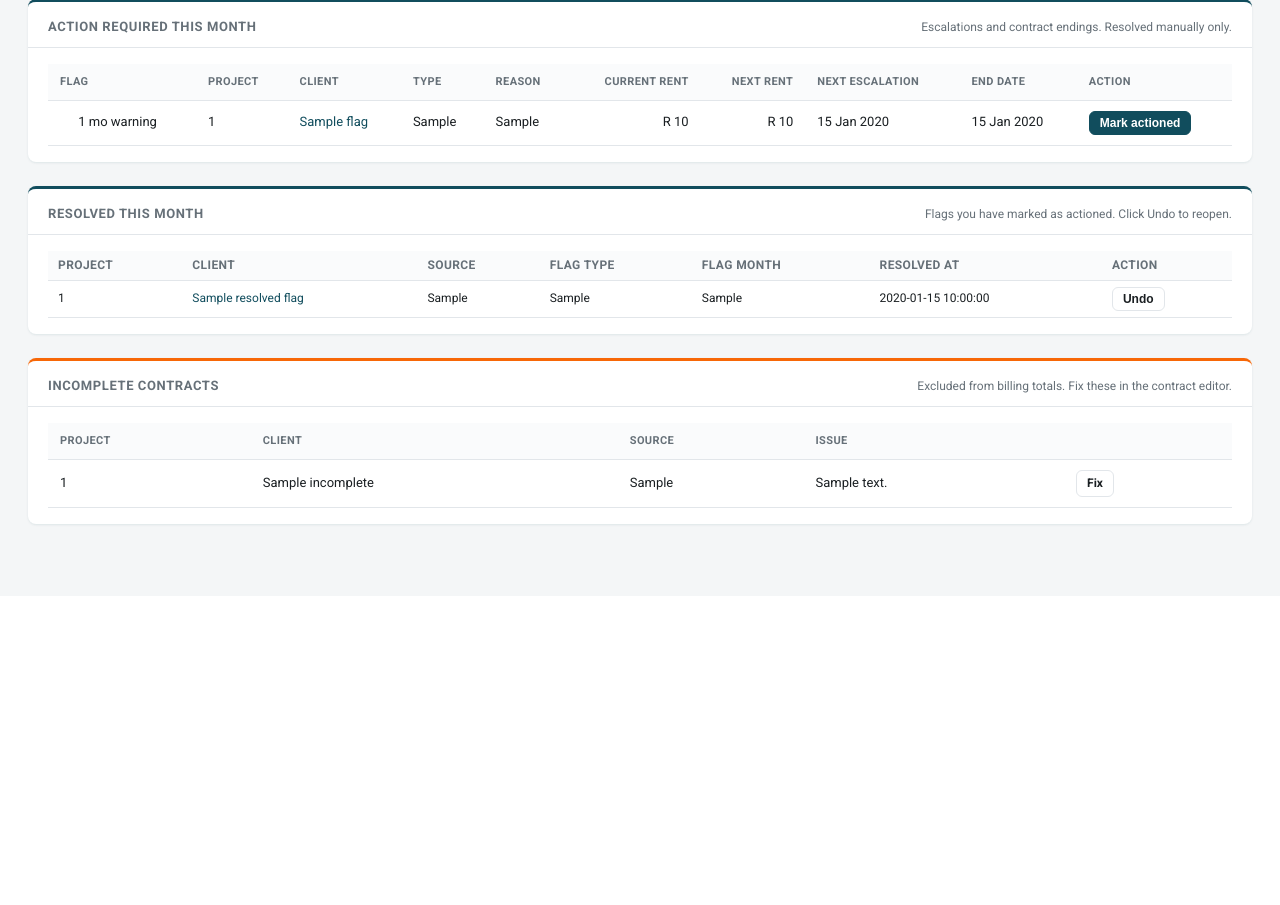
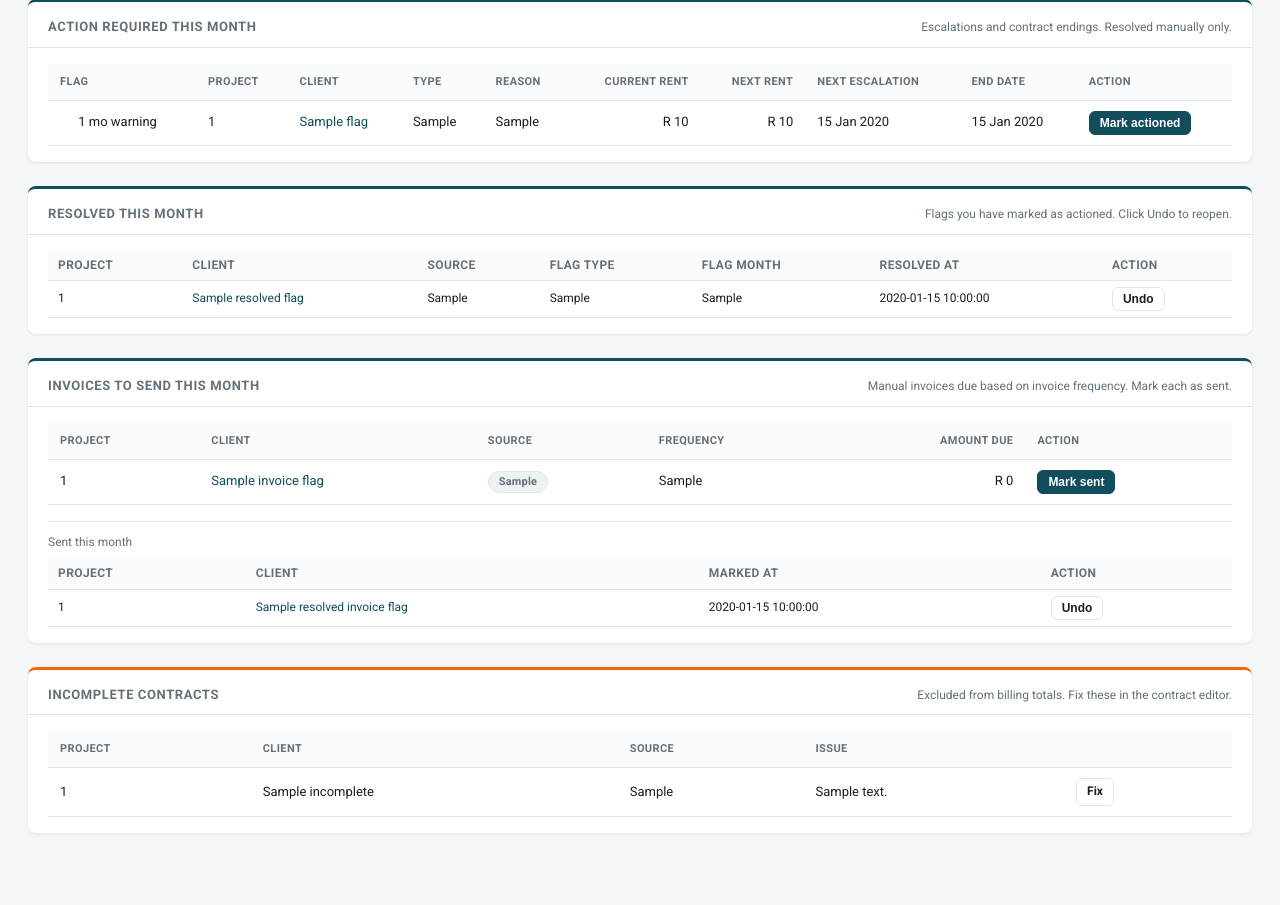
Before and after one commit to Ruang66/forest-financial-om-dashboard, a FastAPI app: template templates/dashboard.html in a window 1280 px wide. Shown: the part 502-1407 px from the top of the page. Before the commit the page ends 1029 px from the top, so only its background shows below. Run offline with FastAPI, Linux system fonts and the light colour scheme; the visitor is signed in with stand-in values (Sample User, id 1); the template is opened without the code that fills it: most values are stand-ins (such as "Sample title", 1, 10 or a date in 2020); some libraries are stand-ins or nearby versions.

Commit message:
Add Invoices to Send This Month panel for manual invoices based on frequency

```diff
--- a/db.py
+++ b/db.py
@@ -50,7 +50,7 @@ _SCHEMA = [
     """CREATE TABLE IF NOT EXISTS flag_actions (
         id            SERIAL PRIMARY KEY,
         contract_id   INTEGER NOT NULL REFERENCES contracts(id) ON DELETE CASCADE,
-        flag_type     TEXT    NOT NULL CHECK (flag_type IN ('escalation','end','escalation_and_end','renewal_decision')),
+        flag_type     TEXT    NOT NULL CHECK (flag_type IN ('escalation','end','escalation_and_end','renewal_decision','invoice_due')),
         flag_month    TEXT    NOT NULL,
         resolved_at   TEXT    NOT NULL DEFAULT to_char(now(), 'YYYY-MM-DD HH24:MI:SS'),
         resolved_by   TEXT,
@@ -103,6 +103,16 @@ def _migrate_legacy(cur) -> None:
         cur.execute("ALTER TABLE contracts ADD COLUMN notice_period_days INTEGER NOT NULL DEFAULT 60")
     if "invoice_frequency" not in cols:
         cur.execute("ALTER TABLE contracts ADD COLUMN invoice_frequency TEXT NOT NULL DEFAULT 'monthly'")
+    # Widen the flag_type CHECK constraint to include invoice_due
+    cur.execute("""
+        ALTER TABLE flag_actions
+        DROP CONSTRAINT IF EXISTS flag_actions_flag_type_check
+    """)
+    cur.execute("""
+        ALTER TABLE flag_actions
+        ADD CONSTRAINT flag_actions_flag_type_check
+        CHECK (flag_type IN ('escalation','end','escalation_and_end','renewal_decision','invoice_due'))
+    """)
 
 
 def fetchall(sql: str, params: Iterable[Any] = ()) -> list:
--- a/templates/dashboard.html
+++ b/templates/dashboard.html
@@ -161,6 +161,87 @@
 </section>
 {% endif %}
 
+{% if data.invoice_flags or data.resolved_invoice_flags %}
+<section class="panel">
+    <div class="panel-header">
+        <h3>Invoices to Send This Month</h3>
+        <span class="muted">Manual invoices due based on invoice frequency. Mark each as sent.</span>
+    </div>
+    <div class="panel-body">
+    {% if data.invoice_flags %}
+        <table class="table">
+            <thead>
+                <tr>
+                    <th>Project</th>
+                    <th>Client</th>
+                    <th>Source</th>
+                    <th>Frequency</th>
+                    <th class="num">Amount Due</th>
+                    <th>Action</th>
+                </tr>
+            </thead>
+            <tbody>
+                {% for f in data.invoice_flags %}
+                <tr>
+                    <td>{{ f.project_number or '-' }}</td>
+                    <td><a href="/contracts/{{ f.id }}">{{ f.client_name }}</a></td>
+                    <td><span class="chip chip-{{ f.sheet_source }}">{{ f.sheet_source | capitalize }}</span></td>
+                    <td>{{ f.invoice_frequency | capitalize }}</td>
+                    <td class="num">{{ f.invoice_amount_due | zar }}</td>
+                    <td>
+                        <form method="post" action="/flags/resolve" class="inline-form">
+                            <input type="hidden" name="contract_id" value="{{ f.id }}">
+                            <input type="hidden" name="flag_type" value="invoice_due">
+                            <input type="hidden" name="flag_month" value="{{ f.flag_month }}">
+                            <input type="hidden" name="redirect" value="/">
+                            <button type="submit" class="btn btn-sm btn-primary">Mark sent</button>
+                        </form>
+                    </td>
+                </tr>
+                {% endfor %}
+            </tbody>
+        </table>
+    {% else %}
+        <p class="empty">All manual invoices for this month have been marked as sent.</p>
+    {% endif %}
+
+    {% if data.resolved_invoice_flags %}
+        <div style="margin-top:16px; border-top:1px solid var(--border); padding-top:12px;">
+            <p class="muted" style="margin:0 0 8px;">Sent this month</p>
+            <table class="table table-compact">
+                <thead>
+                    <tr>
+                        <th>Project</th>
+                        <th>Client</th>
+                        <th>Marked At</th>
+                        <th>Action</th>
+                    </tr>
+                </thead>
+                <tbody>
+                    {% for r in data.resolved_invoice_flags %}
+                    <tr>
+                        <td>{{ r.project_number or '-' }}</td>
+                        <td><a href="/contracts/{{ r.contract_id }}">{{ r.client_name }}</a></td>
+                        <td>{{ r.resolved_at }}</td>
+                        <td>
+                            <form method="post" action="/flags/unresolve" class="inline-form">
+                                <input type="hidden" name="contract_id" value="{{ r.contract_id }}">
+                                <input type="hidden" name="flag_type" value="invoice_due">
+                                <input type="hidden" name="flag_month" value="{{ r.flag_month }}">
+                                <input type="hidden" name="redirect" value="/">
+                                <button type="submit" class="btn btn-sm">Undo</button>
+                            </form>
+                        </td>
+                    </tr>
+                    {% endfor %}
+                </tbody>
+            </table>
+        </div>
+    {% endif %}
+    </div>
+</section>
+{% endif %}
+
 {% if data.incomplete %}
 <section class="panel panel-warning">
     <div class="panel-header">
```
Also changed, not shown: dashboard_service.py (+45 -3 lines), templates/category.html (+45 -0 lines).
